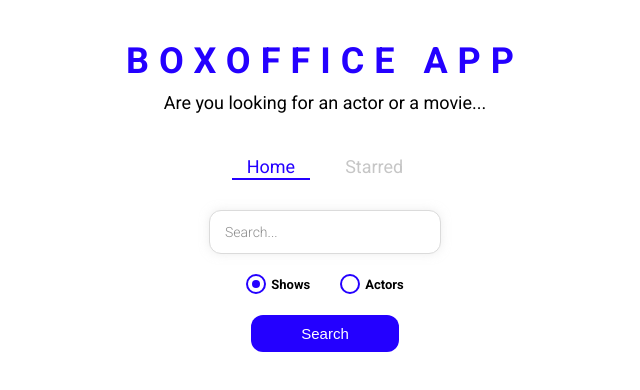
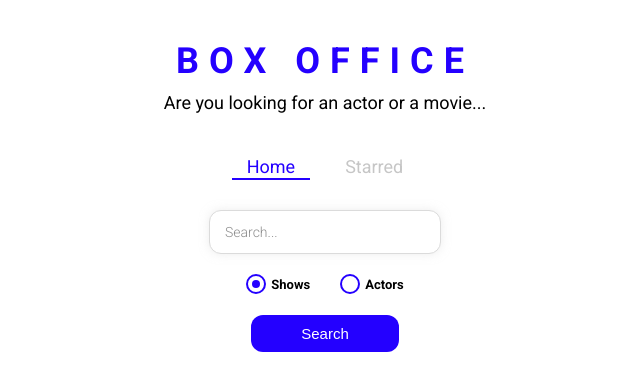
Before and after one commit to ParteekSandhu25/BoxOfficeApp-Project, a React (Create React App) app: page / in a window 1280 px wide. Shown: the top 390 px of the page, without its empty margins (315-955 px from the left). Built offline with nearby package versions, Linux system fonts and the light colour scheme.

Commit message:
modified title name

```diff
--- a/src/Components/AppTitle.jsx
+++ b/src/Components/AppTitle.jsx
@@ -3,7 +3,7 @@ import { TextCenter } from './Common/TextCenter';
 
 export default function AppTitle(props) {
   const {
-    title = 'BoxOffice App',
+    title = 'Box Office',
     subTitle = 'Are you looking for an actor or a movie...',
   } = props;
 
```
